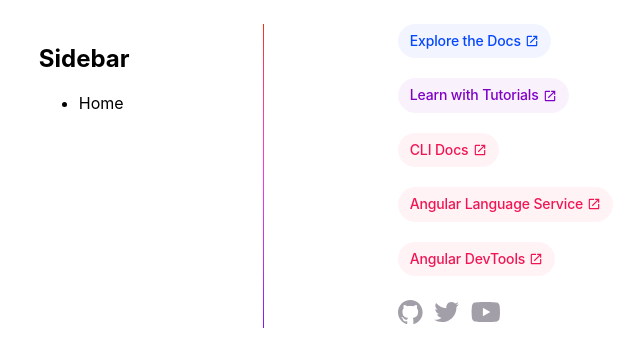
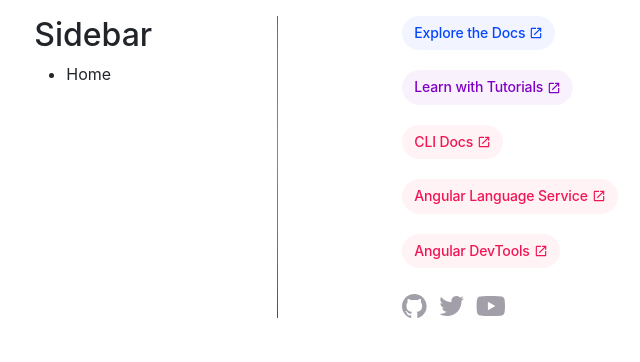
Before and after one commit to perikost/my-chatGPT, an Angular app: page / in a window 1280 px wide. Shown: the top 362 px of the page, without its empty margins (314-954 px from the left). Built offline with nearby package versions, Linux system fonts and the light colour scheme.

Commit message:
Add bootstrap and openai

```diff
--- a/package.json
+++ b/package.json
@@ -21,7 +21,11 @@
     "@angular/platform-server": "^17.0.0",
     "@angular/router": "^17.0.0",
     "@angular/ssr": "^17.0.7",
+    "@ng-bootstrap/ng-bootstrap": "^16.0.0",
+    "@popperjs/core": "^2.11.8",
+    "bootstrap": "^5.3.2",
     "express": "^4.18.2",
+    "openai": "^4.21.0",
     "rxjs": "~7.8.0",
     "tslib": "^2.3.0",
     "zone.js": "~0.14.2"
@@ -30,6 +34,7 @@
     "@angular-devkit/build-angular": "^17.0.7",
     "@angular/cli": "^17.0.7",
     "@angular/compiler-cli": "^17.0.0",
+    "@angular/localize": "^17.0.0",
     "@types/express": "^4.17.17",
     "@types/jasmine": "~5.1.0",
     "@types/node": "^18.18.0",
--- a/src/main.ts
+++ b/src/main.ts
@@ -1,3 +1,5 @@
+/// <reference types="@angular/localize" />
+
 import { bootstrapApplication } from '@angular/platform-browser';
 import { appConfig } from './app/app.config';
 import { AppComponent } from './app/app.component';
--- a/src/styles.scss
+++ b/src/styles.scss
@@ -1 +1,4 @@
 /* You can add global styles to this file, and also import other style files */
+
+/* Importing Bootstrap SCSS file. */
+@import 'bootstrap/scss/bootstrap';
--- a/tsconfig.app.json
+++ b/tsconfig.app.json
@@ -4,7 +4,8 @@
   "compilerOptions": {
     "outDir": "./out-tsc/app",
     "types": [
-      "node"
+      "node",
+      "@angular/localize"
     ]
   },
   "files": [
```
Also changed, not shown: 2 other files (tests, documents, lock files or other folders).
